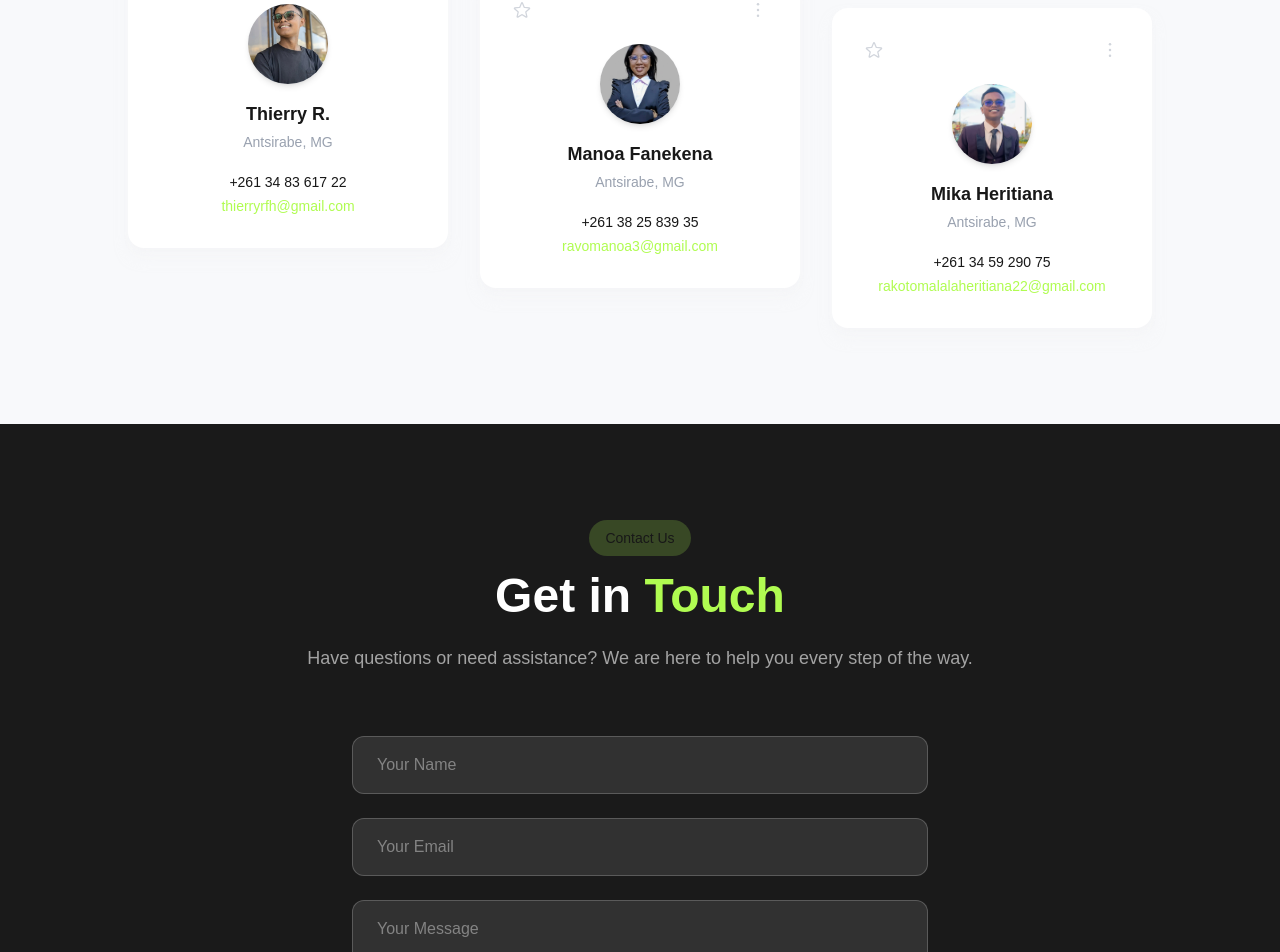
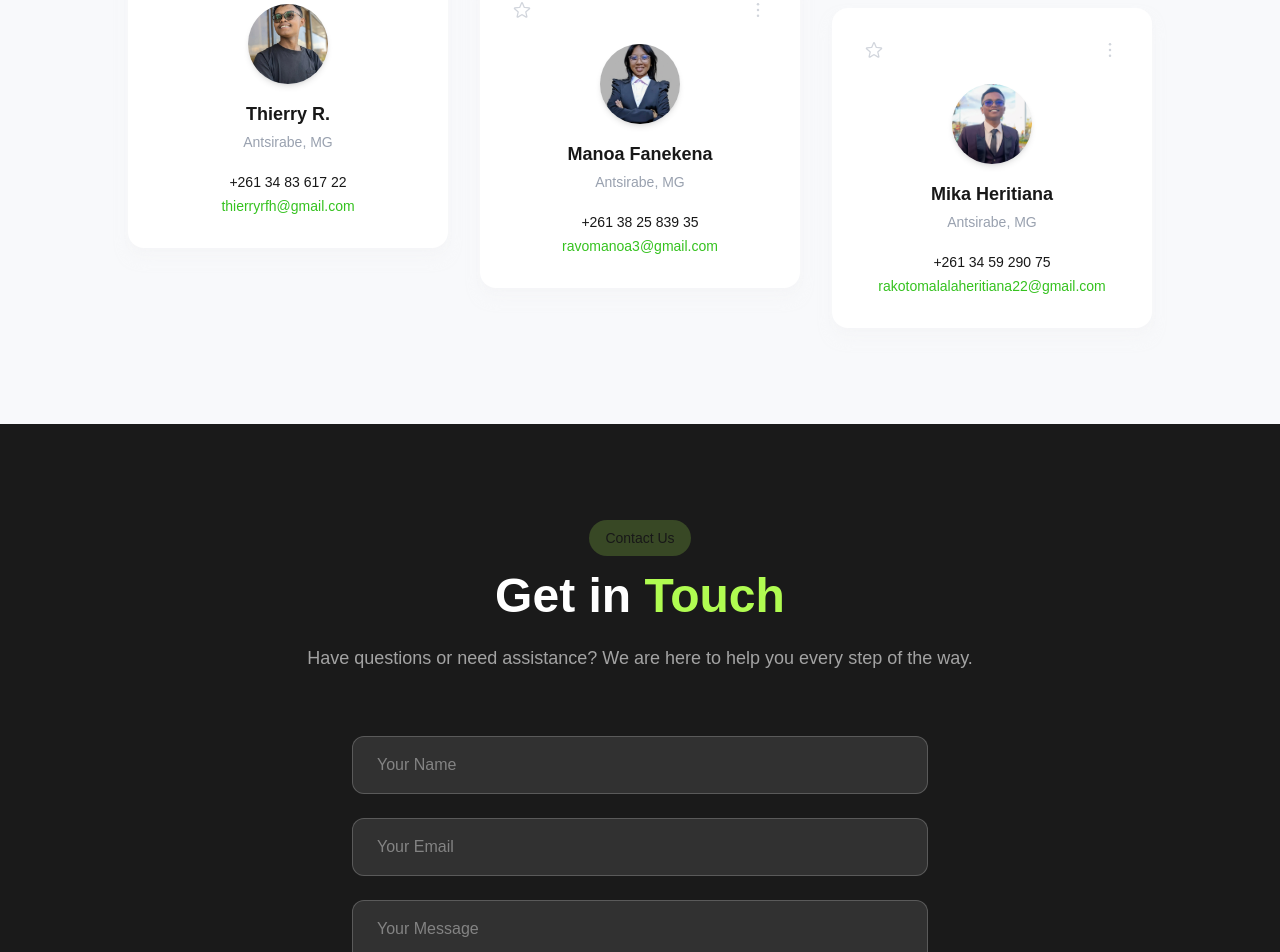
Before and after one commit to 2404mika/Website-VolaNow, a Next.js app: page / in a window 1280 px wide. Shown: the part 1801-2753 px from the top of the page. Built offline with nearby package versions, Linux system fonts and the light colour scheme; a web font is replaced by a local one.

Commit message:
About couleur mail

```diff
--- a/src/components/About.tsx
+++ b/src/components/About.tsx
@@ -77,7 +77,7 @@ function TeamCard({ member, index, isInView }: { member: TeamMember; index: numb
         <p className="text-gray-400 text-sm mb-5">{member.location}</p>
 
         <p className="text-[#181818] text-sm font-medium mb-1">{member.phone}</p>
-        <a href={`mailto:${member.email}`} className="text-[#B0FC51] text-sm hover:underline transition-colors duration-300">
+        <a href={`mailto:${member.email}`} className="text-[#35C21F] text-sm hover:underline transition-colors duration-300">
           {member.email}
         </a>
       </div>
```
